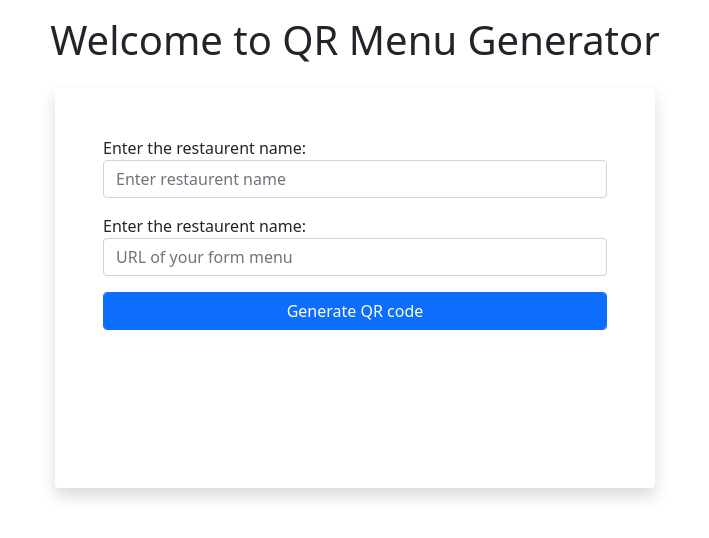
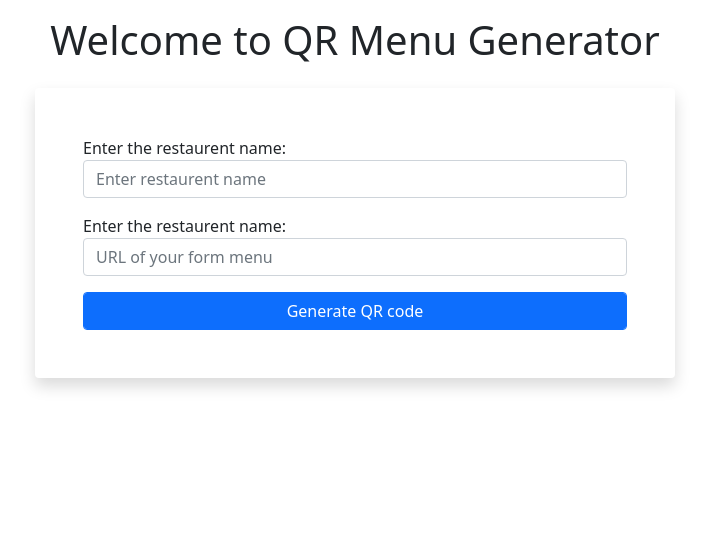
Before and after one commit to HariSirikonda/QR-Code-Menu-For-Restaurents, a Django app: page / in a window 1280 px wide. Shown: the part 56-594 px from the top of the page, without its empty margins (285-994 px from the left). Run offline with Django 5.2, Linux system fonts and the light colour scheme.

Commit message:
Changed dimensions of the form

```diff
--- a/templates/generate_qr_code.html
+++ b/templates/generate_qr_code.html
@@ -20,7 +20,7 @@
         <h1>Welcome to QR Menu Generator</h1>
     </div>
     <!-- form for inputs -->
-     <div class="container shadow p-5 rounded align-items-center justify-content-center " style="width: 600px; height: 400px;">
+    <div class="container shadow p-5 rounded align-items-center justify-content-center w-50">
         <form action="{%url 'generate_qr_code'%}" method="POST">
              {% csrf_token %}
              {{ form.as_p }}
```
